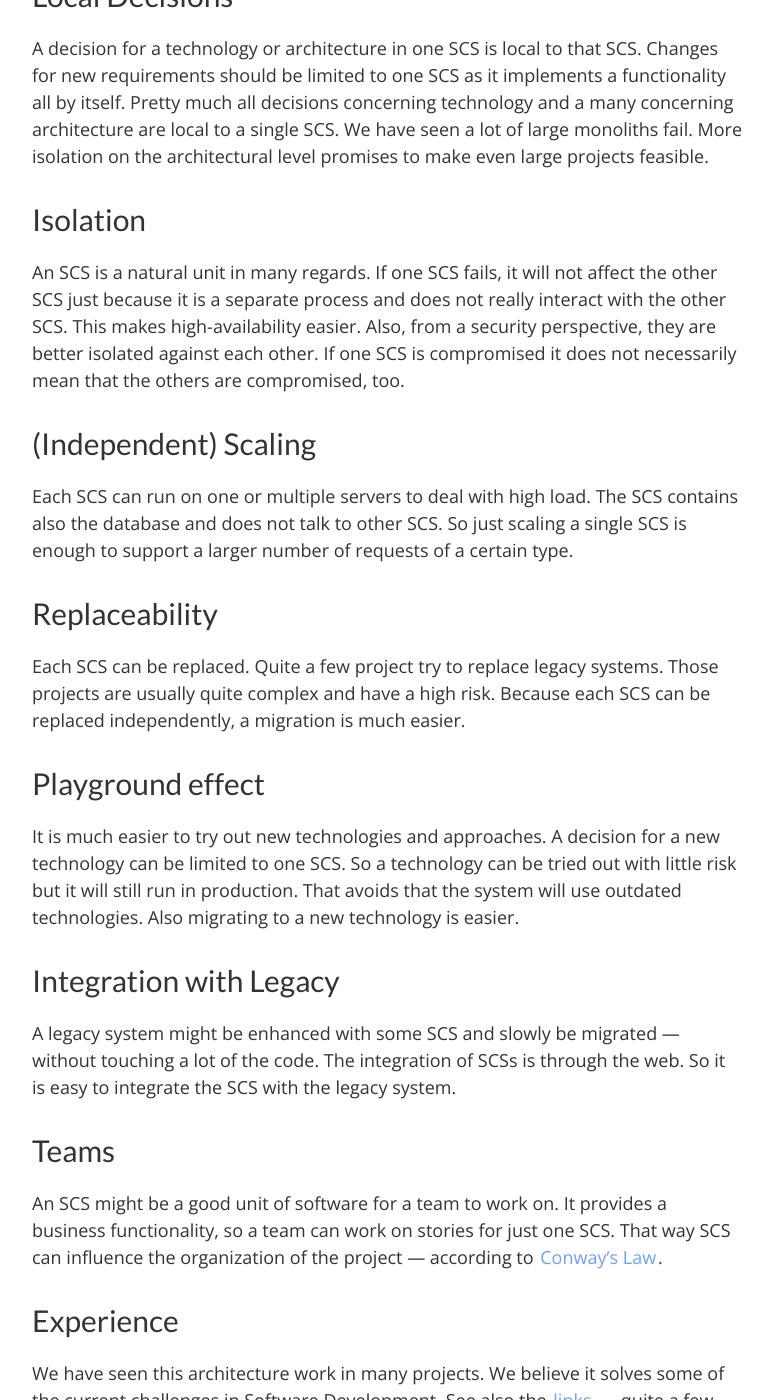
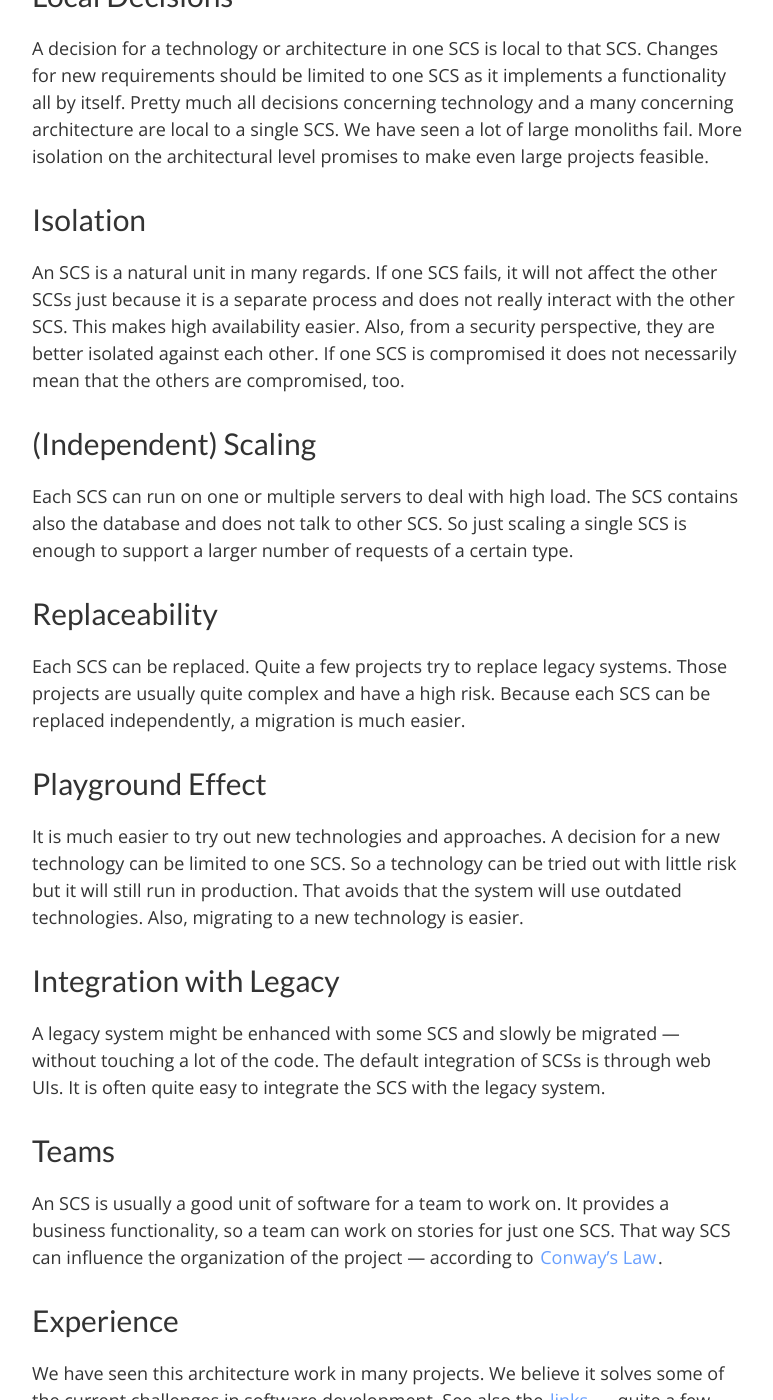
Before and after one commit to innoq/SCS, a Jekyll site: the page built from why.md, in a window 1280 px wide and 1400 px high, scrolled down 907 px. Shown: the whole window, without its empty margins (128-901 px from the left). Built offline with Jekyll 4.4.1, drawn with Linux system fonts in a browser that asks for light colours; some of the changed text lies outside the part shown.

Commit message:
Small language changes

```diff
--- a/why.md
+++ b/why.md
@@ -6,19 +6,19 @@
 Why SCS?
 ---
 
-There are many reasons why we think SCS are appealing. This page gives
+There are many reasons why we think SCSs are appealing. This page gives
 and overview of the most important ones.
 
-### Disappointed by Monolith
+### Disappointed by Monoliths
 
 Monoliths are large applications that must be deployed as a whole. They
 are hard to develop and maintain in the long run. The architecture
 rots because it is too easy to introduce new dependencies — all it
 takes is a developer who decides to use a class in a piece of code
-where he/she really shouldn't. Also it takes long and it is complex to
-test and deploy the monoliths. Finally, if the monolith cannot be
+where they really shouldn't. Also it takes long and it is complex to
+test and deploy the monolith. Finally, if the monolith cannot be
 maintained anymore it is essentially impossible to replace it. So we
-need smaller deployment units that still fit a business purpose and
+need smaller, isolated deployment units that still fit a business purpose and
 ideally also have an impact on the development organization.
 
 ### Local Decisions
@@ -34,8 +34,8 @@
 ### Isolation
 
 An SCS is a natural unit in many regards. If one SCS fails, it will not
-affect the other SCS just because it is a separate process and does
-not really interact with the other SCS. This makes high-availability
+affect the other SCSs just because it is a separate process and does
+not really interact with the other SCS. This makes high availability
 easier. Also, from a security perspective, they are better isolated
 against each other. If one SCS is compromised it does not necessarily
 mean that the others are compromised, too.
@@ -49,29 +49,29 @@
 
 ### Replaceability
 
-Each SCS can be replaced. Quite a few project try to replace legacy
+Each SCS can be replaced. Quite a few projects try to replace legacy
 systems. Those projects are usually quite complex and have a high
 risk. Because each SCS can be replaced independently, a migration is
 much easier.
 
-### Playground effect
+### Playground Effect
 
 It is much easier to try out new technologies and approaches. A
 decision for a new technology can be limited to one SCS. So a
 technology can be tried out with little risk but it will still run in
 production. That avoids that the system will use outdated
-technologies. Also migrating to a new technology is easier.
+technologies. Also, migrating to a new technology is easier.
 
 ### Integration with Legacy
 
 A legacy system might be enhanced with some SCS and slowly be
-migrated — without touching a lot of the code. The integration of SCSs
-is through the web. So it is easy to integrate the SCS with the legacy
+migrated — without touching a lot of the code. The default integration of SCSs
+is through web UIs. It is often quite easy to integrate the SCS with the legacy
 system.
 
 ### Teams
 
-An SCS might be a good unit of software for a team to work on. It
+An SCS is usually a good unit of software for a team to work on. It
 provides a business functionality, so a team can work on stories for
 just one SCS. That way SCS can influence the organization of the
 project — according to [Conway's Law](http://www.melconway.com/Home/Conways_Law.html).
@@ -79,6 +79,6 @@
 ### Experience
 
 We have seen this architecture work in many projects. We believe it
-solves some of the current challenges in Software Development. See
+solves some of the current challenges in software development. See
 also the [links](/links.html) — quite a few people find the
 approach helpful.
```
